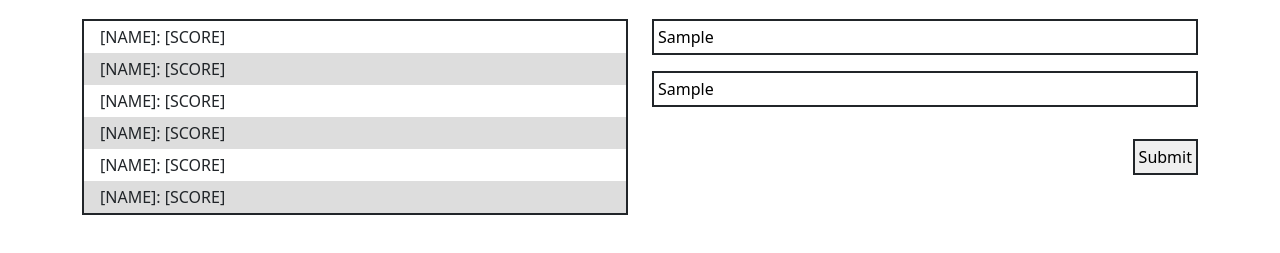
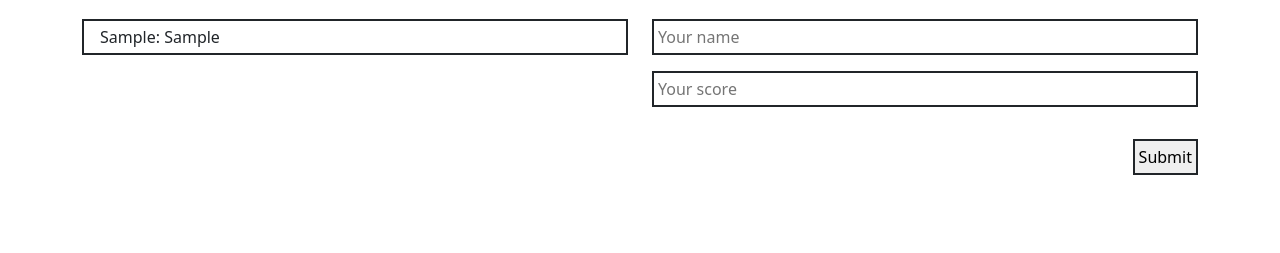
Before and after one commit to Yothu/leaderboard-api-project, a website built with webpack: page src/index.html in a window 1280 px wide. Both pictures are taken after typing "Sample", "Sample" into the empty fields and a click on the button "Submit". Shown: the part 151-404 px from the top of the page. Built offline with nearby package versions, Linux system fonts and the light colour scheme.

Commit message:
Add add-functionality to leaderboard, create func module

```diff
--- /dev/null
+++ b/src/func-module.js
@@ -0,0 +1,26 @@
+const createLeaderboardListElement = (newName, newScore) => {
+  const scoreContainer = document.createElement('li');
+  scoreContainer.classList.add('ps-3', 'py-1');
+
+  const scoreText = document.createElement('p');
+  scoreText.classList.add('name', 'm-0');
+
+  const text = document.createTextNode(`${newName}: ${newScore}`);
+  scoreText.appendChild(text);
+
+  scoreContainer.appendChild(scoreText);
+
+  return scoreContainer;
+}
+
+const appendElementToLeaderboard = (elem) => {
+  const leaderboard = document.querySelector('.score-list');
+  leaderboard.appendChild(elem);
+}
+
+const cleanForms = () => {
+  document.getElementById('name-form').value = '';
+  document.getElementById('score-form').value = '';
+}
+
+export { cleanForms, appendElementToLeaderboard, createLeaderboardListElement };
--- a/src/index.html
+++ b/src/index.html
@@ -19,39 +19,20 @@
         <div class="col">
           <div class="d-flex align-items-center justify-content-between">
             <h2>Recent scores</h2>
-            <button type="button" class="p-1 border border-2 border-dark">Refresh</button>
+            <button id="refresh-button" type="button" class="p-1 border border-2 border-dark">Refresh</button>
           </div>
           <div class="score-list-container py-3">
-            <ul class="score-list border border-2 border-dark list-unstyled">
-              <li class="ps-3 py-1">
-                <p class="name m-0">[NAME]: [SCORE]</p>
-              </li>
-              <li class="ps-3 py-1">
-                <p class="name m-0">[NAME]: [SCORE]</p>
-              </li>
-              <li class="ps-3 py-1">
-                <p class="name m-0">[NAME]: [SCORE]</p>
-              </li>
-              <li class="ps-3 py-1">
-                <p class="name m-0">[NAME]: [SCORE]</p>
-              </li>
-              <li class="ps-3 py-1">
-                <p class="name m-0">[NAME]: [SCORE]</p>
-              </li>
-              <li class="ps-3 py-1">
-                <p class="name m-0">[NAME]: [SCORE]</p>
-              </li>
-            </ul>
+            <ul class="score-list border border-2 border-dark list-unstyled"></ul>
           </div>
         </div>
         <div class="col">
           <h2>Add your score</h2>
           <form class="d-flex flex-column py-3">
-            <input type="text" name="name" id="name" class="border border-2 border-dark p-1 mb-3" placeholder="Your name">
-            <input type="text" name="score" id="score" class="border border-2 border-dark p-1 mb-3" placeholder="Your score">
+            <input type="text" name="name" id="name-form" class="border border-2 border-dark p-1 mb-3" placeholder="Your name">
+            <input type="text" name="score" id="score-form" class="border border-2 border-dark p-1 mb-3" placeholder="Your score">
           </form>
           <div class="d-flex justify-content-end">
-            <button type="submit" class="border border-2 border-dark p-1">Submit</button>
+            <button id="add-score-button" type="submit" class="border border-2 border-dark p-1">Submit</button>
           </div>
         </div>
       </div>
--- a/src/index.js
+++ b/src/index.js
@@ -1 +1,18 @@
 import './style.css';
+import {
+  createLeaderboardListElement,
+  cleanForms,
+  appendElementToLeaderboard,
+ } from './func-module';
+
+const addScoreBtn = document.getElementById('add-score-button');
+
+addScoreBtn.addEventListener('click', () => {
+  const newName = document.getElementById('name-form').value;
+  const newScore = document.getElementById('score-form').value;
+
+  const scoreElement = createLeaderboardListElement(newName, newScore);
+
+  appendElementToLeaderboard(scoreElement);
+  cleanForms();
+});
--- a/webpack.config.js
+++ b/webpack.config.js
@@ -8,10 +8,10 @@ module.exports = {
       import: './src/index.js',
       dependOn: 'shared',
     },
-    // another: {
-    //   import: './src/another-module.js',
-    //   dependOn: 'shared',
-    // },
+    func: {
+      import: './src/func-module.js',
+      dependOn: 'shared',
+    },
     shared: 'lodash',
   },
   devServer: {
@@ -40,4 +40,7 @@ module.exports = {
       },
     ],
   },
+  optimization: {
+    runtimeChunk: 'single',
+  },
 };
```
Also changed, not shown: dist/func.bundle.js (added), dist/index.bundle.js, dist/index.html, dist/runtime.bundle.js (added), dist/shared.bundle.js.
